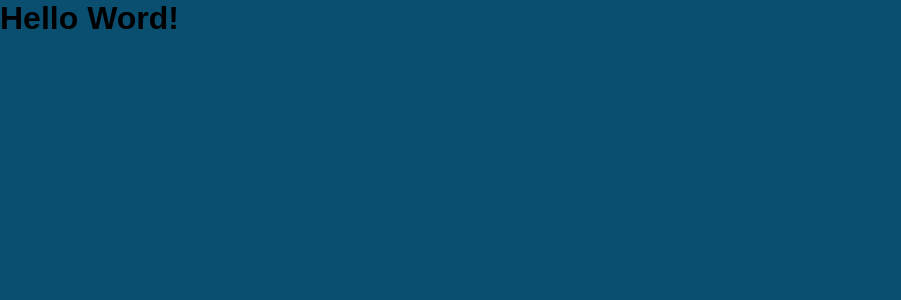
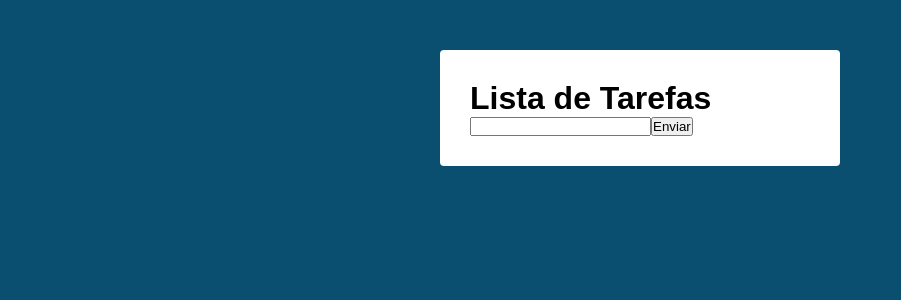
Before and after one commit to GuilhermeHenrii/App-React-Lista-de-tarefas, a React (Create React App) app in the folder app-react/: page / in a window 1280 px wide. Shown: the top 300 px of the page, without its empty margins (0-901 px from the left). Built offline with nearby package versions, Linux system fonts and the light colour scheme.

Commit message:
componente-React

```diff
--- a/app-react/src/App.js
+++ b/app-react/src/App.js
@@ -1,9 +1,13 @@
 // sempre que formos usar o jsx, devemos primeiro importar o react
 
-import React from "react";
-import './App.css' // esse aquivo css irá estilizar o componente
+import React from 'react';
+import Main from './components/Main';
+import './App.css'; // esse aquivo css irá estilizar o componente
 
 // componente react
+// um componente react não pode retornar mais de uma hierarquia de elementos.
+// Nesse caso envelopei tudo em uma div e funciona.
+// Se tiver outra div pai, retornará um erro
 export default function App() {
-  return <h1>Hello Word!</h1>
-};
+  return <Main />;
+}
--- /dev/null
+++ b/app-react/src/components/Main.css
@@ -0,0 +1,13 @@
+.main {
+  background-color: white;
+  padding: 30px;
+  margin: 50px auto;
+  width: 400px;
+  border-radius: 4px;
+  box-shadow: 0 0 10px rgba(0, 0, 0, 0, 1);
+};
+
+main h1 {
+  font-size: 20px;
+  text-align: center;
+}
--- /dev/null
+++ b/app-react/src/components/Main.js
@@ -0,0 +1,36 @@
+import React, { Component } from 'react';
+import './Main.css';
+
+export default class Main extends Component {
+  // constructor(props) {
+  // super(props);
+
+  // this.state = {
+  // novaTarefa: '',
+  // };
+
+  // setando o this do mudaInput para a classe Main
+  // this.mudaInput = this.mudaInput.bind(this);
+
+  state = {
+    novaTarefa: '',
+  };
+
+  randleChange = (e) => {
+    this.setState({
+      novaTarefa: e.target.value,
+    });
+  };
+
+  render() {
+    return (
+      <div className="main">
+        <h1> Lista de Tarefas</h1>
+        <form action="#">
+          <input onChange={this.randleChange} type="text" />
+          <button type="submit">Enviar</button>
+        </form>
+      </div>
+    );
+  }
+}
--- a/app-react/src/index.js
+++ b/app-react/src/index.js
@@ -6,5 +6,5 @@
 root.render(
   <React.StrictMode>
     <App />
-  </React.StrictMode>
+  </React.StrictMode>,
 );
```
Also changed, not shown: app-react/package.json (+8 -0 lines), app-react/.eslintrc.js (added), 2 other files (tests, documents, lock files or other folders).
